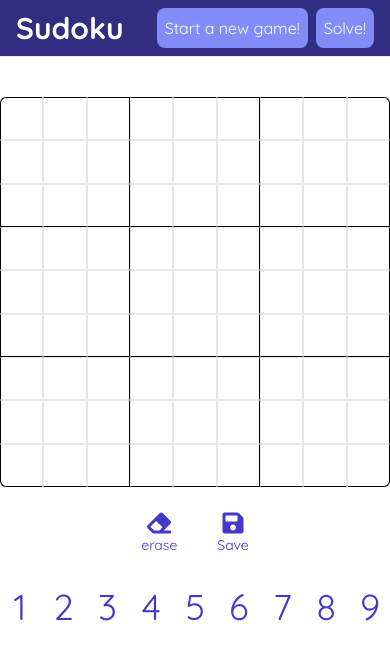
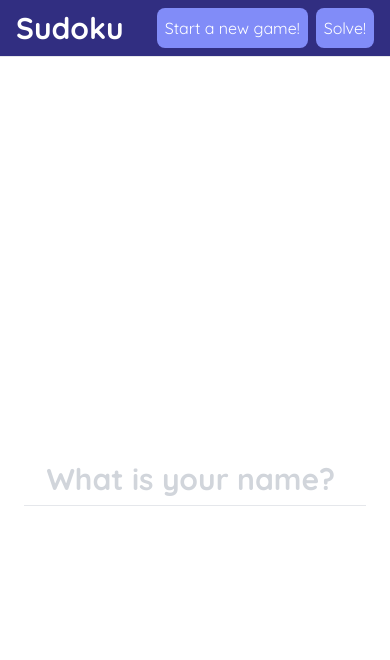
Before and after one commit to omardoescode/Sudoku-Solver, a React (Create React App) app: page / in a window 390 px wide. Shown: the top 660 px of the page. Built offline with nearby package versions, Linux system fonts and the light colour scheme.

Commit message:
Added the feature of asing for a name first

```diff
--- a/src/App.tsx
+++ b/src/App.tsx
@@ -1,17 +1,16 @@
-import React from "react"
 import Navbar from "./components/Navbar"
-import Grid from "./components/Grid"
 import ValButtons from "./components/ValButtons"
 import GridProvider from "./context/grid"
-import GlobalsProvidor from "./context/globals"
+import GlobalsProvidor, { GlobalsContext } from "./context/globals"
+import AskingName from "./components/Pages/AskingName"
+import CurrentPage from "./components/CurrentPage"
 
 function App() {
   return (
     <GlobalsProvidor>
       <GridProvider>
         <Navbar />
-        <Grid />
-        <ValButtons />
+        <CurrentPage />
       </GridProvider>
     </GlobalsProvidor>
   )
--- /dev/null
+++ b/src/components/CurrentPage.tsx
@@ -0,0 +1,16 @@
+import { useContext } from "react"
+import { GlobalsContext } from "../context/globals"
+import { Globals, Type } from "../types/global_state"
+import AskingName from "./Pages/AskingName"
+import GridBox from "./Pages/Grid"
+import ValButtons from "./ValButtons"
+export default function CurrentPage() {
+  const { type } = useContext(GlobalsContext) as Globals
+  if (type == Type.ASKING_NAME) return <AskingName />
+  return (
+    <>
+      <GridBox />
+      <ValButtons />
+    </>
+  )
+}
--- a/src/components/Navbar.tsx
+++ b/src/components/Navbar.tsx
@@ -2,12 +2,18 @@ import { useContext } from "react"
 import Button from "./Button"
 import { GridContext } from "../context/grid"
 import { Grid } from "../types/grid"
+import { GlobalsContext } from "../context/globals"
+import { Globals } from "../types/global_state"
 
 export default function Navbar() {
   const { solveSudoku, restartGame } = useContext(GridContext) as Grid
+  const { name } = useContext(GlobalsContext) as Globals
   return (
     <nav className="px-4 py-2 border-b flex justify-between items-center bg-indigo-900 text-white">
-      <h1 className="text-3xl font-semibold">Sudoku</h1>
+      <div className="flex items-end">
+        <h1 className="text-3xl font-semibold">Sudoku</h1>
+        {name && <p className="pl-2">Hello,{name}</p>}
+      </div>
 
       <ul className="flex items-center gap-2">
         <li>
--- /dev/null
+++ b/src/components/Pages/AskingName.tsx
@@ -0,0 +1,39 @@
+import {
+  useState,
+  useCallback,
+  ChangeEvent,
+  useEffect,
+  useContext,
+  FormEvent,
+} from "react"
+import { GlobalsContext } from "../../context/globals"
+import { Globals, Type } from "../../types/global_state"
+export default function AskingName() {
+  const [name, setName] = useState(localStorage.getItem("name") ?? "")
+  const { setType } = useContext(GlobalsContext) as Globals
+  const handleChange = useCallback((e: ChangeEvent<HTMLInputElement>) => {
+    const { value } = e.target
+    setName(value)
+  }, [])
+  useEffect(() => {
+    localStorage.setItem("name", name)
+  }, [name])
+  const handleSubmit = useCallback((e: FormEvent<HTMLFormElement>) => {
+    e.preventDefault()
+    setType(Type.HOMEPAGE)
+  }, [])
+  return (
+    <div className="h-screen grid place-items-center">
+      <form onSubmit={handleSubmit}>
+        <input
+          type="text"
+          value={name}
+          onChange={handleChange}
+          placeholder="What is your name? "
+          className="outline-none text-3xl placeholder:text-gray-300 font-bold border-b py-2 lg:text-5xl text-center caret-indigo-500"
+        />
+        <button type="submit" hidden />
+      </form>
+    </div>
+  )
+}
--- a/src/context/grid.tsx
+++ b/src/context/grid.tsx
@@ -8,7 +8,9 @@ import { Globals, Type } from "../types/global_state"
 export const GridContext = createContext<Grid | null>(null)
 
 const GridProvider = ({ children }: { children: React.ReactNode }) => {
-  const [vals, setVals] = useState<Val[]>(new Array(81).fill(false))
+  const [vals, setVals] = useState<Val[]>(
+    Array.from({ length: 81 }, () => false)
+  )
   const [solved, setSolved] = useState<Val[] | null | false>(null)
   const [currentBox, setCurrentBox] = useState<number | null>(null)
   const { setType } = useContext(GlobalsContext) as Globals
@@ -16,8 +18,6 @@ const GridProvider = ({ children }: { children: React.ReactNode }) => {
   const updateGrid = useCallback(
     (pos: number, val: Val) => {
       setVals((prevVals) => {
-        // prevVals[pos - 1] = val
-        // return prevVals
         const before = prevVals.slice(0, pos - 1) // Use slice to create a new array
         const after = prevVals.slice(pos) // Use slice without the second parameter to get the rest of the array
         return [...before, val, ...after]
```
Also changed, not shown: src/components/Pages/Grid.tsx (renamed from src/components/Grid.tsx, +6 -8 lines).
